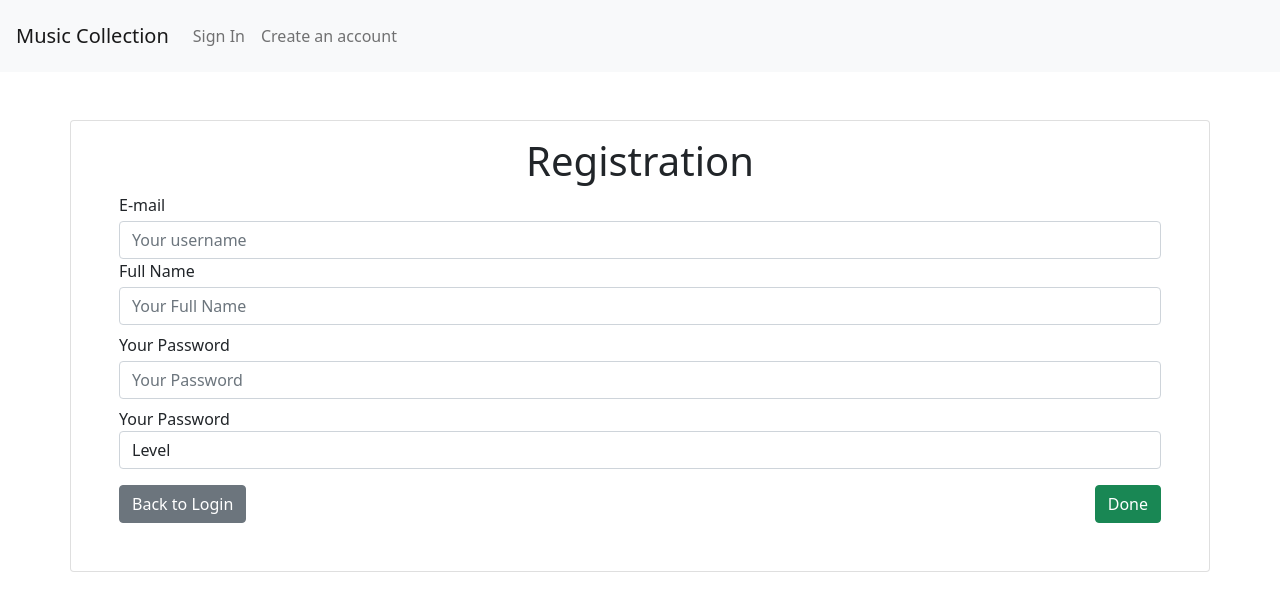
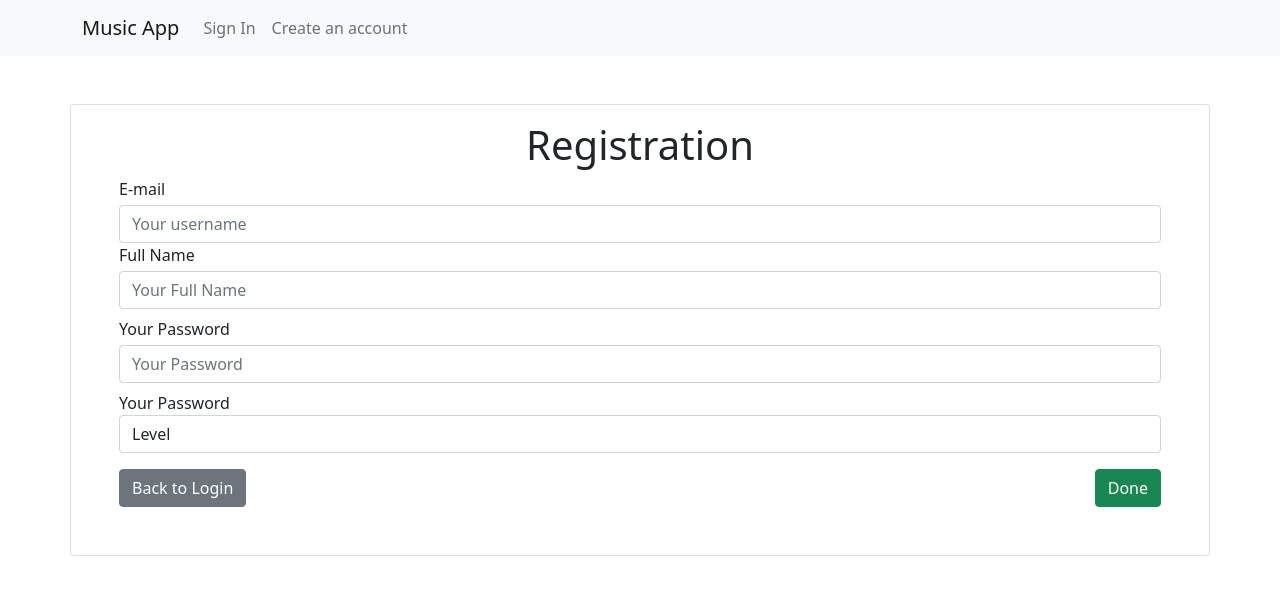
Before and after one commit to willeynascimentodev/music-collection-app-front, a React (Create React App) app: page /registration in a window 1280 px wide. Shown: the top 608 px of the page. Built offline with nearby package versions, Linux system fonts and the light colour scheme.

Commit message:
Refactoring Paginator and Nav

```diff
--- a/src/components/Header.jsx
+++ b/src/components/Header.jsx
@@ -1,8 +1,11 @@
-import NavDesktop from '../components/NavDesktop';
 import { useSelector } from 'react-redux';
 import { useDispatch } from 'react-redux';
 import { logout, reset } from '../features/auth/authSlice';
 import { useNavigate } from 'react-router-dom';
+
+import Container from 'react-bootstrap/Container';
+import Nav from 'react-bootstrap/Nav';
+import Navbar from 'react-bootstrap/Navbar';
 
 function Header () {
 
@@ -14,7 +17,7 @@ function Header () {
 
     const navigate = useNavigate();
 
-    const logoutHeader = () => {
+    const logoutSystem = () => {
         dispatch(logout());
         if(!user) {
             navigate('/login')
@@ -22,17 +25,40 @@ function Header () {
     }
 
     return (
-        <header>
-            <nav className="p-3 nav navbar-expand-lg navbar-light bg-light">
-                <span className="navbar-brand">
-                    Music Collection
-                </span>
-                <div className="collapse navbar-collapse text-right" id="navbarTogglerDemo01">
+        <Navbar bg="light" expand="lg">
+            <Container>
+                <Navbar.Brand href="#home">Music App</Navbar.Brand>
+                <Navbar.Toggle aria-controls="basic-navbar-nav" />
+                <Navbar.Collapse id="basic-navbar-nav">
+                <Nav className="me-auto">
+                    { !user ?
+                        <>
+                            <li className="nav-item">
+                                <Nav.Link href="/login">Sign In</Nav.Link>
+                            </li>
+                            <li className="nav-item">
+                                <Nav.Link href="/registration">Create an account</Nav.Link>
+                            </li>
+                        </>
+                    :
+                        <>
+                            <li className="nav-item">
+                                <Nav.Link href="/artists/1">Artists</Nav.Link>
 
-                    <NavDesktop user={ user } logout={ logoutHeader }/>
-                </div>
-            </nav>
-        </header>
+                            </li>
+                            <li className="nav-item">
+                            <Nav.Link href="/albums/1">Albums</Nav.Link>
+                            </li>
+                            <li className="nav-item">
+                                <span onClick={ logoutSystem } className='btn nav-link' to="/albums/1">Logout</span>
+                            </li>
+                        </>
+
+                    }
+                </Nav>
+                </Navbar.Collapse>
+            </Container>
+        </Navbar>
     );
 }
 
--- a/src/components/NavDesktop.jsx
+++ /dev/null
@@ -1,38 +0,0 @@
-import { Link } from 'react-router-dom';
-
-
-function NavDesktop ({user, logout}) {
-
-    return (
-        <>
-            <ul className="navbar-nav mr-auto mt-2 mt-lg-0">
-
-                { !user ?
-                    <>
-                        <li className="nav-item">
-                            <Link className='nav-link' to="/login">Sign In</Link>
-                        </li>
-                        <li className="nav-item">
-                            <Link className='nav-link' to="/registration">Create an account</Link>
-                        </li>
-                    </>
-                  :
-                    <>
-                        <li className="nav-item">
-                            <Link className='nav-link' to="/artists/1">Artists</Link>
-                        </li>
-                        <li className="nav-item">
-                            <Link className='nav-link' to="/albums/1">Albums</Link>
-                        </li>
-                        <li className="nav-item">
-                            <span onClick={ logout } className='btn nav-link' to="/albums/1">Logout</span>
-                        </li>
-                    </>
-
-                }
-            </ul>
-        </>
-    );
-}
-
-export default NavDesktop;
--- a/src/components/Paginator.jsx
+++ b/src/components/Paginator.jsx
@@ -1,31 +1,30 @@
 import PropTypes from 'prop-types';
-import { useLocation, Link } from 'react-router-dom';
+import { Link } from 'react-router-dom';
 
-function Paginator ({items, perPage}) {
+function Paginator ({items, perPage, col, page}) {
     const totalPages = Math.ceil(items/perPage);
     const pages = [];
-    const location = useLocation();
+
+    if(page == undefined) {
+        page = 1;
+    }
+
+    console.log(page);
 
     for(let i=0; i<totalPages; i++) {
         pages.push(i+1);
     }
 
-    const oldRoute = location.pathname.split('/');
-    let newRoute = '';
+    let newRoute = `/${col}`;
 
-    for(let i=0; i<oldRoute.length-1; i++) {
-        if ( oldRoute[i] != '' ) {
-            newRoute += "/"+oldRoute[i];
-        }
-    }
 
 
     const item = (p) => {
 
         return ({
-            color: oldRoute.at(-1) == p? 'white' : 'gray',
+            color: page == p ? 'white' : 'gray',
             padding: '10px',
-            backgroundColor: oldRoute.at(-1) == p? 'gray' : 'lightgray',
+            backgroundColor: page == p ? 'gray' : 'lightgray',
             borderRadius: '10px',
             fontSize: '13px',
             textDecoration: 'none'
--- a/src/pages/ListAlbums.jsx
+++ b/src/pages/ListAlbums.jsx
@@ -54,7 +54,7 @@ function ListAlbums() {
                         !albums ?
                             ''
                         :
-                        <Paginator items={ albums.length } perPage= { perPage }/>
+                        <Paginator items={ albums.length } perPage={ perPage } col={'albums'} page={ page }/>
                     }
                 <table className='table'>
                     <thead>
--- a/src/pages/ListArtists.jsx
+++ b/src/pages/ListArtists.jsx
@@ -38,7 +38,7 @@ function ListArtists() {
                         !artists ?
                             ''
                         :
-                        <Paginator items={ artists.length } perPage= { perPage }/>
+                        <Paginator items={ artists.length } perPage={ perPage } col={'artists'} page={ page }/>
                     }
 
                 <table className='table'>
```
